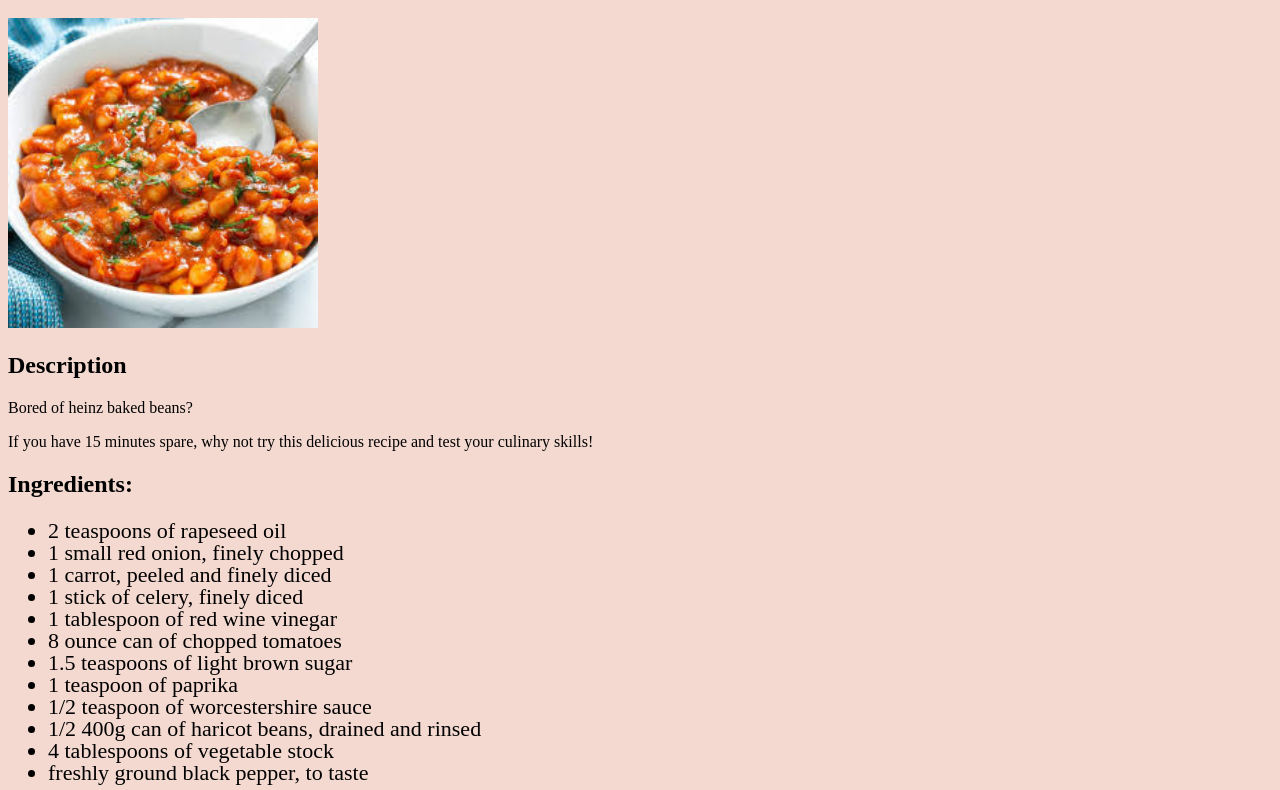
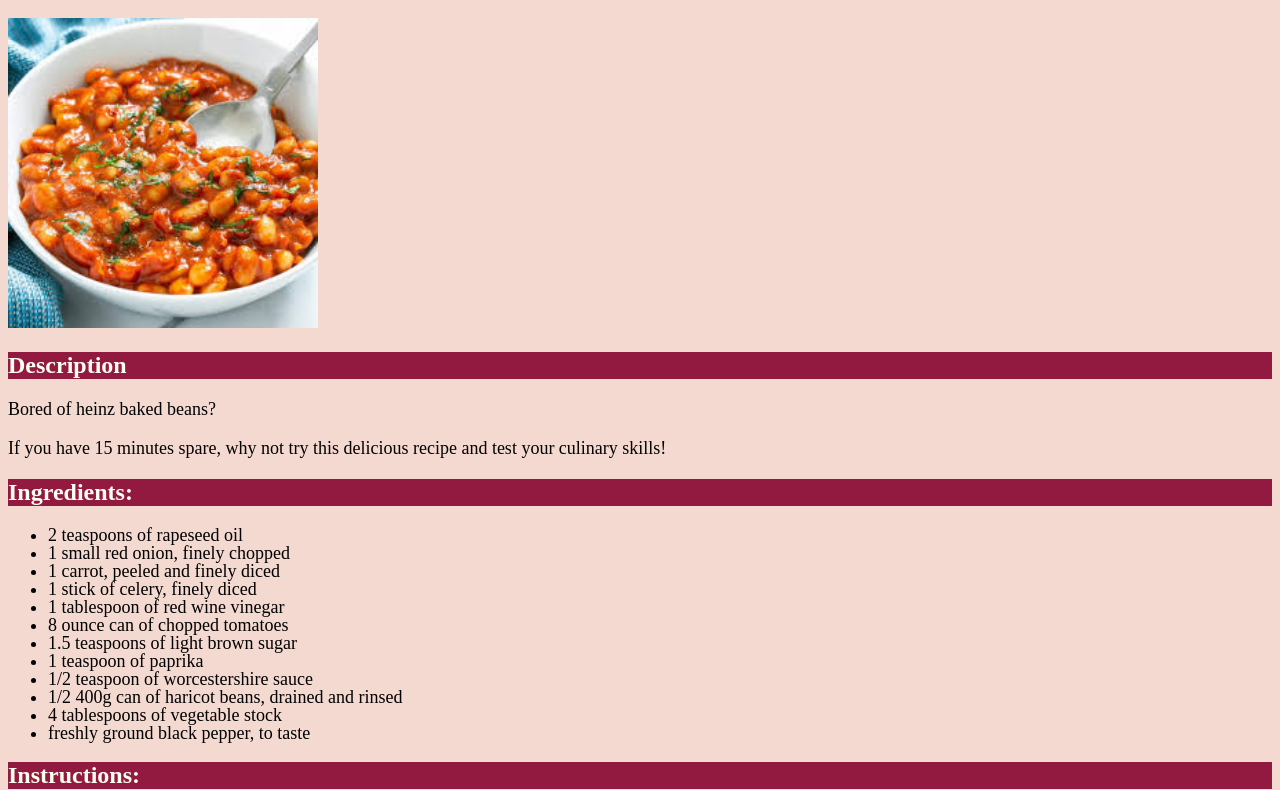
Before and after one commit to reneilfuna/odin-recipes, a plain HTML site: page recipes/bakedbeans.html in a window 1280 px wide. Shown: the part 107-897 px from the top of the page. Drawn offline with Linux system fonts and the light colour scheme.

Commit message:
Add style rule for headers
Added a style rule amending the colour of the headings on each webpage -
the resulting colour is better on the eyes in my opinion

```diff
--- a/styles.css
+++ b/styles.css
@@ -1,9 +1,22 @@
+h1,
+h2 {
+    color: ivory;
+    background-color: #921A40;
+}
+
+.Description,
+.Ingredients,
+.Instructions {
+    font-size: 18px;
+}
+
 h1 {
     text-align: center;
     font-size: 50px;
     font-weight: 800;
-    background-color: #921A40;
 }
+
+
 
 body {
     background-color: #F4D9D0;
```
